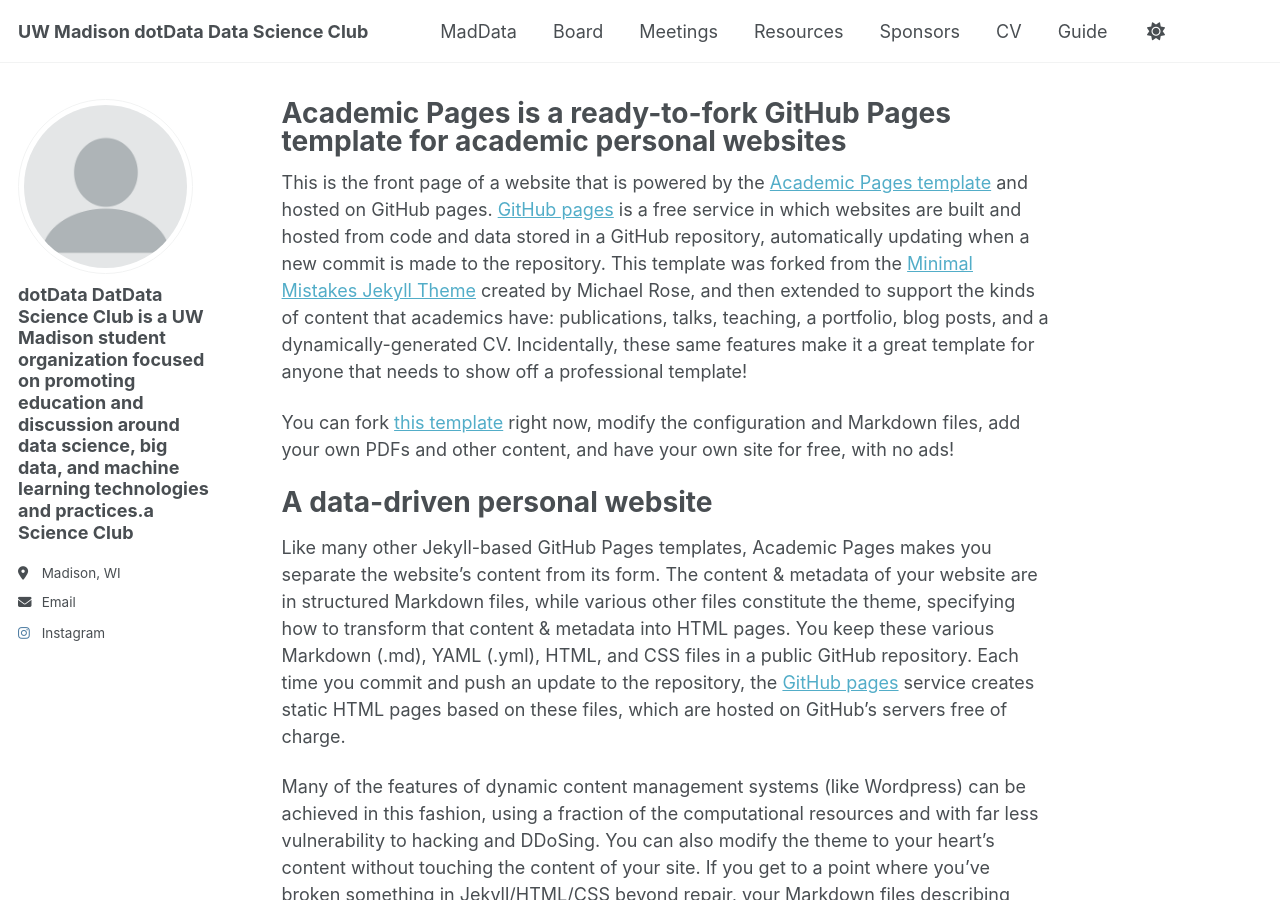
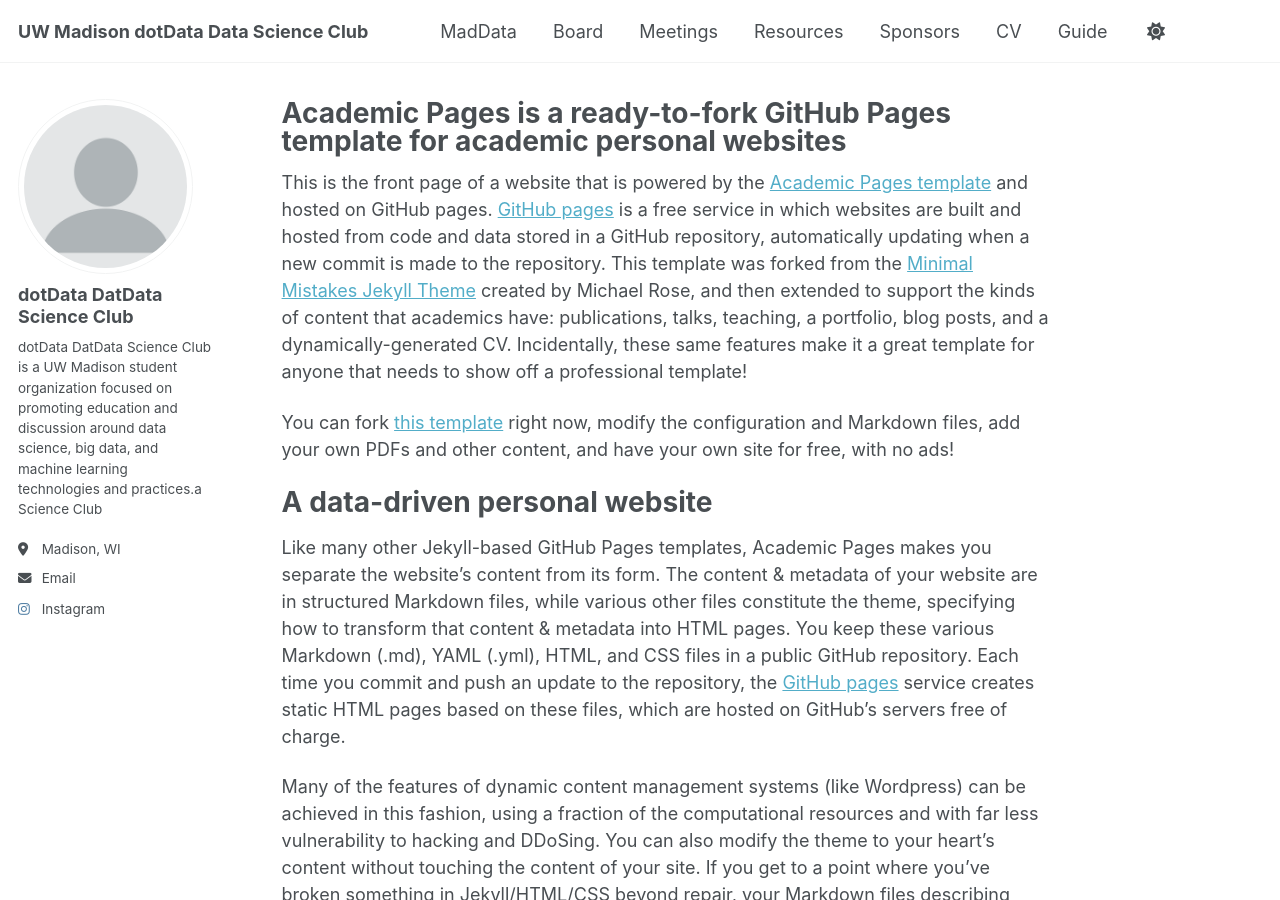
Before and after one commit to dotdatauw/dotdatauw.github.io, a Jekyll site: the page built from _pages/about.md, in a window 1280 px wide and 900 px high. Built offline with Jekyll 4.4.1, drawn with Linux system fonts in a browser that asks for light colours; a script that is not in the unit is left out.

Commit message:
Update _config.yml

```diff
--- a/_config.yml
+++ b/_config.yml
@@ -23,9 +23,9 @@ repository               : "dotdatauw/dotdatauw.github.io"
 author:
   # Biographic information
   avatar           : "profile.png"
-  name             : "dotData DatData Science Club is a UW Madison student organization focused on promoting education and discussion around data science, big data, and machine learning technologies and practices.a Science Club"
+  name             : "dotData DatData Science Club"
   pronouns         : # example: "she/her"
-  bio              : ""
+  bio              : "dotData DatData Science Club is a UW Madison student organization focused on promoting education and discussion around data science, big data, and machine learning technologies and practices.a Science Club"
   location         : "Madison, WI"
   employer         :
   uri              : # URL
```
